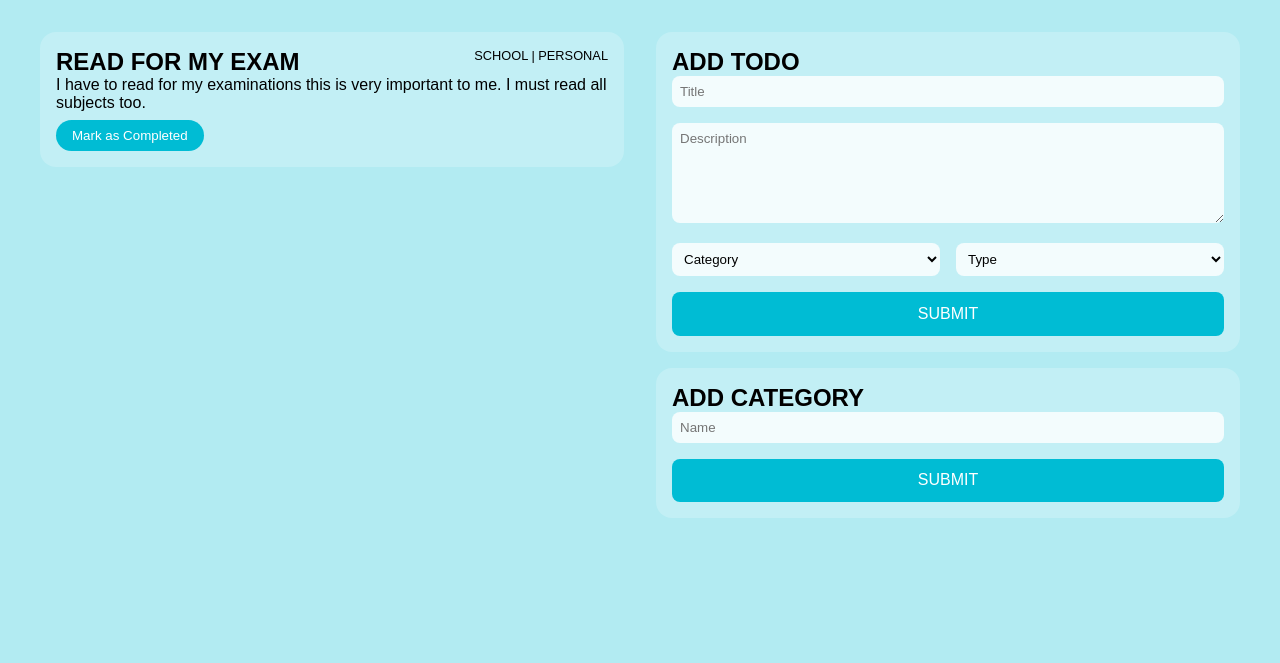
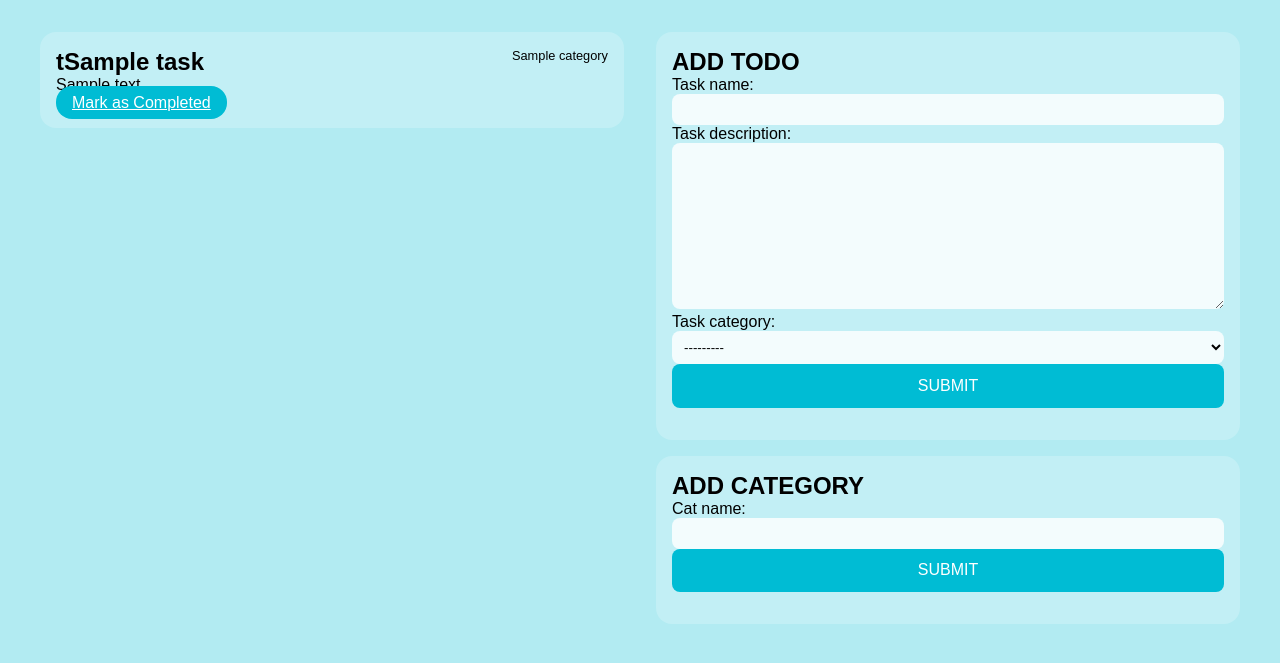
Before and after one commit to Elijah-Ajadi/todo, a Django app: page /dashboard/ in a window 1280 px wide. Shown: the part 89-752 px from the top of the page. Run offline with Django 5.2, Linux system fonts and the light colour scheme; tables that the repository leaves empty hold one stand-in row (values such as "Sample post").

Commit message:
Dashboard forms working as they should

```diff
--- a/tasks/admin.py
+++ b/tasks/admin.py
@@ -1,6 +1,7 @@
 from django.contrib import admin
 
 # Register your models here.
-from tasks.models import Task
+from tasks.models import Task, Category
 
 admin.site.register(Task)
+admin.site.register(Category)
--- a/tasks/forms.py
+++ b/tasks/forms.py
@@ -1,10 +1,16 @@
 from django.utils import timezone
 from django import forms
 from django.db import models
-from .models import Task
+from .models import Task, Category
 
 
 class TaskForm(forms.ModelForm):
     class Meta:
         model = Task
-        fields = ['task_name', 'task_description', 'task_category', 'task_type']
+        fields = ['task_name', 'task_description', 'task_category',]
+
+
+class CategoryForm(forms.ModelForm):
+    class Meta:
+        model = Category
+        fields = ['cat_name']
--- a/tasks/models.py
+++ b/tasks/models.py
@@ -1,3 +1,5 @@
+
+from django.utils import timezone
 from django.db import models
 from django.contrib.auth.models import User
 # from users.models import Profile
@@ -9,17 +11,15 @@ class Task(models.Model):
         ('completed', 'Completed'),
     ]
 
-    TASK_TYPES_CHOICES = [
-         ('normal', 'Normal'),
-         ('important', 'Important'),
-         ('super important', 'Super Important'),
-    ]
 
     task_name = models.CharField(max_length=100,)
     task_description = models.TextField()
     task_category = models.ForeignKey('Category', on_delete=models.CASCADE, null=True, blank=True)
-    task_type = models.CharField(max_length=50, choices=TASK_TYPES_CHOICES)
     task_status = models.CharField(max_length=50, choices=TASK_STATUS_CHOICES, default='pending')
+    publish = models.DateTimeField(default=timezone.now)
+
+    class Meta:
+        ordering = ('-publish',)
 
 
     def __str__(self):
@@ -30,5 +30,10 @@ class Task(models.Model):
 class Category(models.Model):
     cat_name = models.CharField(max_length=100, blank=True, null=True)
 
+    class Meta:
+        verbose_name = "Category"
+        verbose_name_plural = "Categories"
+        ordering = ['cat_name']
+
     def __str__(self):
         return self.cat_name
--- a/tasks/urls.py
+++ b/tasks/urls.py
@@ -5,4 +5,5 @@ from django.conf import settings
 urlpatterns = [
     path('', views.index, name='index'),
     path('dashboard/', views.dashboard, name='dashboard'),
+    path('tasks/completed/<int:task_id>/', views.completed, name='completed')
 ]
--- a/tasks/views.py
+++ b/tasks/views.py
@@ -1,6 +1,7 @@
-from django.shortcuts import get_object_or_404, render
+from django.shortcuts import get_object_or_404, redirect, render
 from django.http import HttpResponse
 from .models import Task
+from .forms import TaskForm, CategoryForm
 
 
 def index(request):
@@ -11,5 +12,35 @@ def completed(request, task_id):
     task.task_status = 'completed'
     task.save()
 
+    return redirect('dashboard')
 def dashboard(request):
-    return render(request, "dashboard.html")
+
+    todos = Task.objects.exclude(task_status = 'completed')
+
+
+    if request.method == 'POST':
+        form = TaskForm(request.POST)
+        if form.is_valid():
+            form.save()
+
+        return redirect('dashboard')
+
+    elif request.method == 'POST':
+        catform = CategoryForm(request.POST)
+        if catform.is_valid():
+            catform.save()
+
+        return redirect('dashboard')
+
+    else:
+        catform = CategoryForm()
+        form = TaskForm()
+
+    context = {
+        'form': form,
+        'catform': catform,
+        'todos': todos,
+
+    }
+
+    return render(request, "dashboard.html", context)
--- a/templates/dashboard.html
+++ b/templates/dashboard.html
@@ -128,48 +128,39 @@
             <h1>Hello, Elijah</h1>
             <button class="logout-btn">Logout</button>
         </header>
-
+        {% for todos in todos %}
         <div class="main-content">
             <div class="todo-list">
                 <div class="todo-item">
-                    <span class="todo-category">SCHOOL | PERSONAL</span>
-                    <h2>READ FOR MY EXAM</h2>
-                    <p>I have to read for my examinations this is very important to me. I must read all subjects too.</p>
-                    <button class="mark-complete">Mark as Completed</button>
+                    <span class="todo-category">{{todos.task_category}}</span>
+                    <h2>t{{todos.task_name}}</h2>
+                    <p>{{todos.task_description}}</p>
+                    <a href="{% url 'completed' todos.id %}" button class="mark-complete">Mark as Completed</button></a>
                 </div>
                 <!-- More todo items here -->
             </div>
-
+        {% endfor %}
             <div class="forms-section">
                 <div class="add-todo-form">
                     <h2>ADD TODO</h2>
                     <div class="form-group">
-                        <input type="text" placeholder="Title">
+                    <form method="POST" enctype="multipart/form-data">
+                        {% csrf_token %}
+                        {{ form.as_p }}
+                        <button class="submit-btn" type="submit">SUBMIT</button>
+                    </form>
                     </div>
-                    <div class="form-group">
-                        <textarea placeholder="Description"></textarea>
-                    </div>
-                    <div class="form-group dropdown-group">
-                        <select>
-                            <option value="" disabled selected>Category</option>
-                            <option>School</option>
-                            <option>Personal</option>
-                        </select>
-                        <select>
-                            <option value="" disabled selected>Type</option>
-                            <option>Important</option>
-                            <option>Regular</option>
-                        </select>
-                    </div>
-                    <button class="submit-btn">SUBMIT</button>
                 </div>
 
                 <div class="add-category-form">
                     <h2>ADD CATEGORY</h2>
                     <div class="form-group">
-                        <input type="text" placeholder="Name">
+                    <form method="POST" enctype="multipart/form-data">
+                        {% csrf_token %}
+                        {{ catform.as_p }}
+                        <button class="submit-btn" type="submit">SUBMIT</button>
+                    </form>
                     </div>
-                    <button class="submit-btn">SUBMIT</button>
                 </div>
             </div>
         </div>
```
Also changed, not shown: tasks/migrations/0003_remove_task_task_type.py (added), tasks/migrations/0004_alter_category_options_alter_task_options_and_more.py (added).
